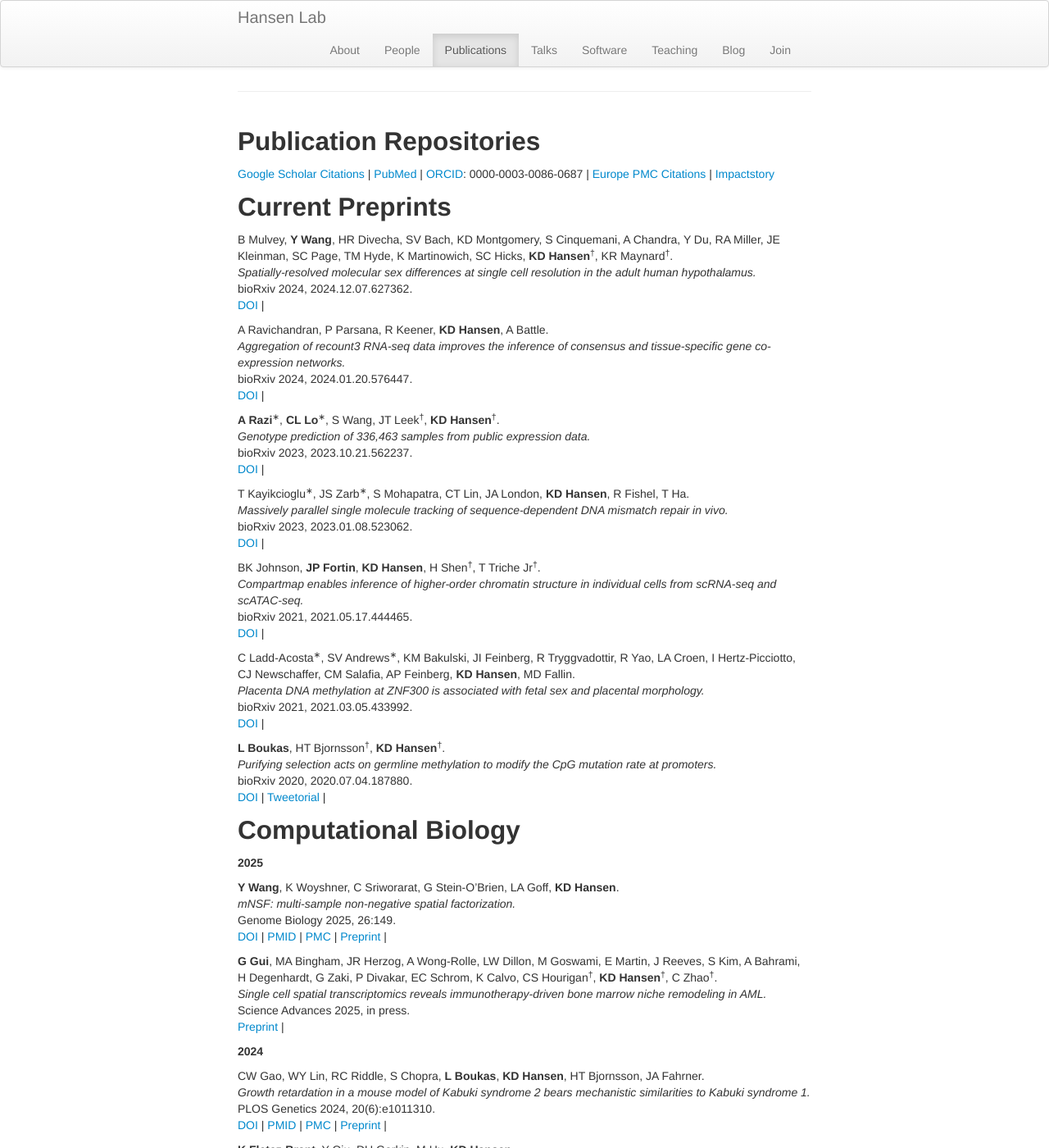
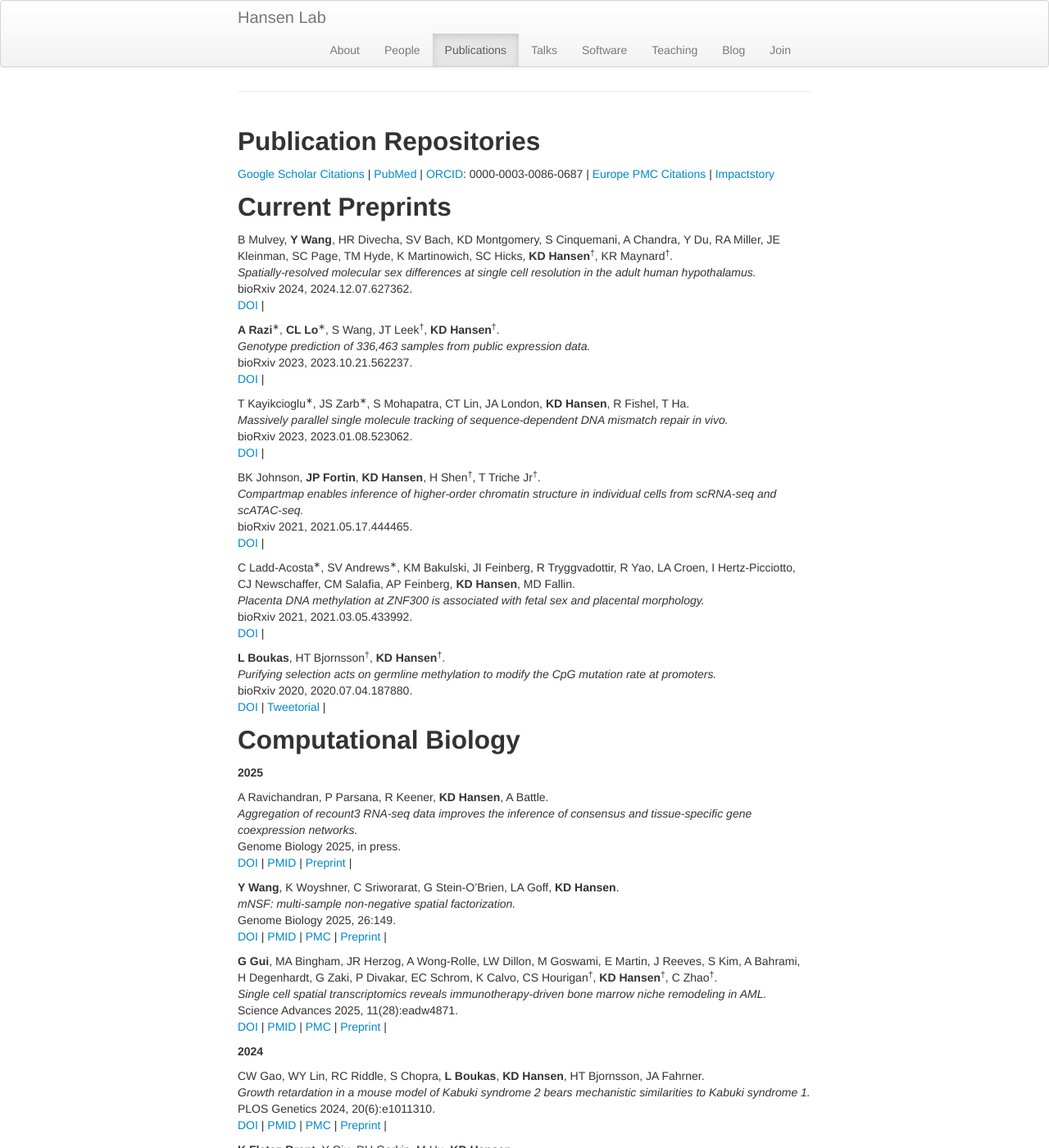
Before and after one commit to hansenlab/hansenlab.github.io, a Jekyll site: the page built from 02-pubs.md, in a window 1280 px wide and 1400 px high. Shown: the whole window at 82% size. Built offline with Jekyll 4.4.1, drawn with Linux system fonts in a browser that asks for light colours; comment, search, counter and statistics services are not loaded.

Commit message:
publications

```diff
--- a/02-pubs.md
+++ b/02-pubs.md
@@ -26,12 +26,6 @@ _Spatially-resolved molecular sex differences at single cell resolution in the a
 bioRxiv 2024, 2024.12.07.627362.
 [DOI](https://doi.org/10.1101/2024.12.07.627362) |
 <span data-badge-type="4" data-doi="10.1101/2024.12.07.627362" data-hide-no-mentions="true" class="altmetric-embed"> </span>
-
-A Ravichandran, P Parsana, R Keener, **KD Hansen**, A Battle.
-_Aggregation of recount3 RNA-seq data improves the inference of consensus and tissue-specific gene co-expression networks._
-bioRxiv 2024, 2024.01.20.576447.
-[DOI](https://doi.org/10.1101/2024.01.20.576447) |
-<span data-badge-type="4" data-doi="10.1101/2024.01.20.576447" data-hide-no-mentions="true" class="altmetric-embed"> </span>
 
 **A Razi**<sup>&lowast;</sup>, **CL Lo**<sup>&lowast;</sup>, S Wang, JT Leek<sup>&dagger;</sup>, **KD Hansen**<sup>&dagger;</sup>.
 _Genotype prediction of 336,463 samples from public expression data._
@@ -70,6 +64,14 @@ Computational Biology
 
 **2025**
 
+A Ravichandran, P Parsana, R Keener, **KD Hansen**, A Battle.
+_Aggregation of recount3 RNA-seq data improves the inference of consensus and tissue-specific gene coexpression networks._
+Genome Biology 2025, in press.
+[DOI](https://doi.org/10.1101/gr.280808.125) |
+[PMID](http://www.ncbi.nlm.nih.gov/pubmed/40675817) |
+[Preprint](https://doi.org/10.1101/2024.01.20.576447) |
+<span data-badge-type="4" data-doi="10.1101/gr.280808.125" data-hide-no-mentions="true" class="altmetric-embed"> </span>
+
 **Y Wang**, K Woyshner, C Sriworarat, G Stein-O’Brien, LA Goff, **KD Hansen**.
 _mNSF: multi-sample non-negative spatial factorization._
 Genome Biology 2025, 26:149.
@@ -81,9 +83,12 @@ Genome Biology 2025, 26:149.
 
 **G Gui**, MA Bingham, JR Herzog, A Wong-Rolle, LW Dillon, M Goswami, E Martin, J Reeves, S Kim, A Bahrami, H Degenhardt, G Zaki, P Divakar, EC Schrom, K Calvo, CS Hourigan<sup>&dagger;</sup>, **KD Hansen**<sup>&dagger;</sup>, C Zhao<sup>&dagger;</sup>.
 _Single cell spatial transcriptomics reveals immunotherapy-driven bone marrow niche remodeling in AML._
-Science Advances 2025, in press.
+Science Advances 2025, 11(28):eadw4871.
+[DOI](https://doi.org/10.1126/sciadv.adw4871) |
+[PMID](http://www.ncbi.nlm.nih.gov/pubmed/40632867) |
+[PMC](http://www.ncbi.nlm.nih.gov/pmc/articles/PMC12239967) |
 [Preprint](https://doi.org/10.1101/2025.01.24.634753) |
-<span data-badge-type="4" data-doi="" data-hide-no-mentions="true" class="altmetric-embed"> </span>
+<span data-badge-type="4" data-doi="10.1126/sciadv.adw4871" data-hide-no-mentions="true" class="altmetric-embed"> </span>
 
 **2024**
 
```
